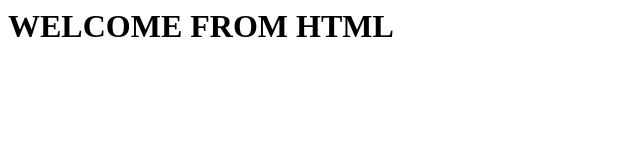
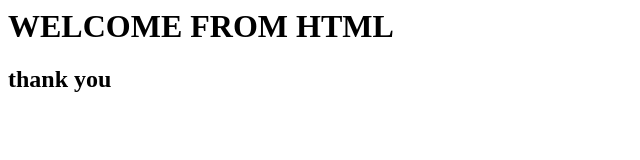
Before and after one commit to pr764/gitfirst, a plain HTML site: page index.html in a window 1280 px wide. Shown: the whole page, without its empty margins (0-640 px from the left). Drawn offline with Linux system fonts and the light colour scheme.

Commit message:
Update index.html

```diff
--- a/index.html
+++ b/index.html
@@ -1,3 +1,4 @@
 <html>
 <h1>WELCOME FROM HTML</h1>
+  <h2>thank you</h2>
 </html>
```
